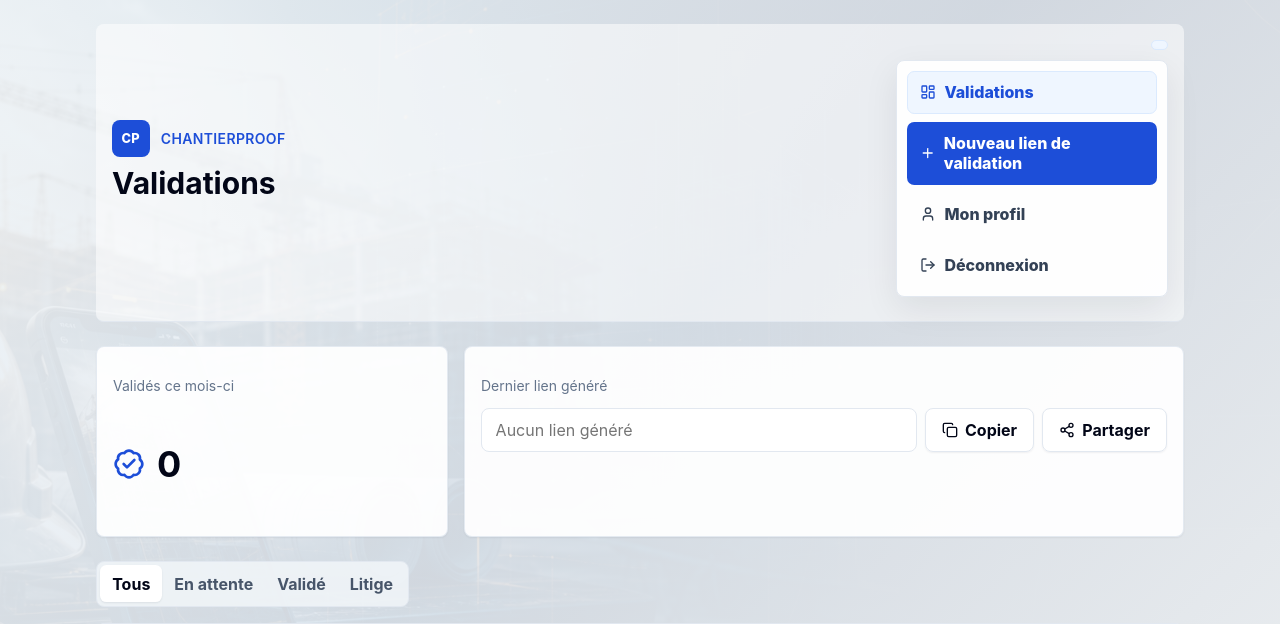
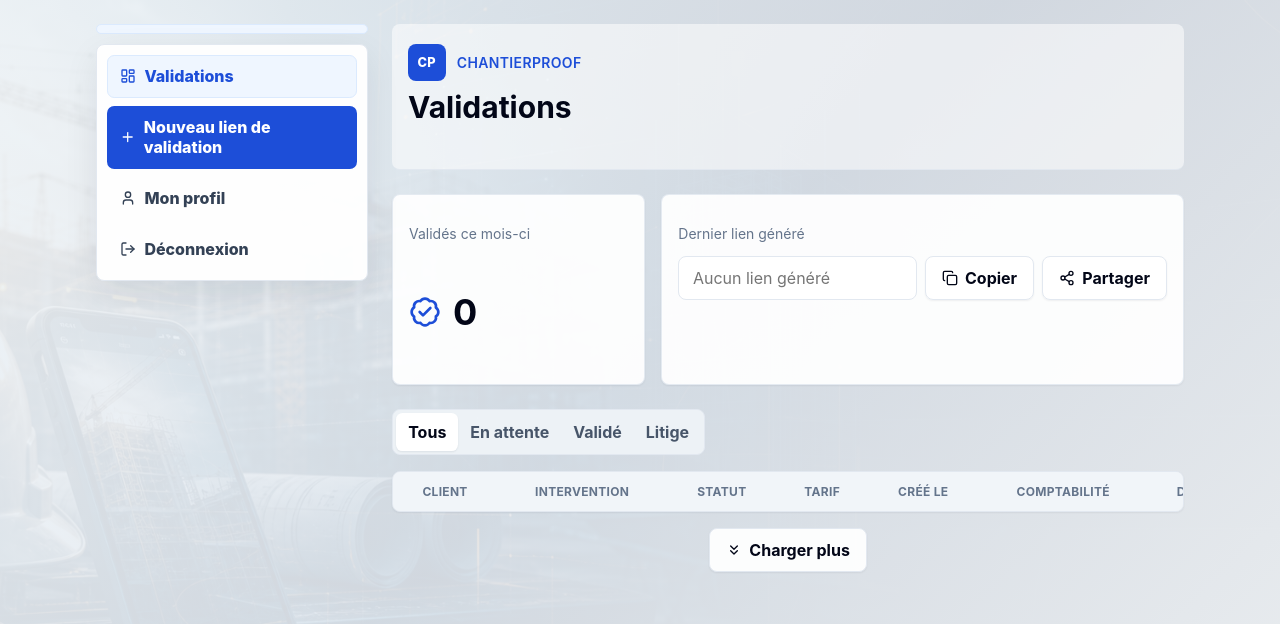
Before and after one commit to joel87-Hosy/ChantierProof-App, a PHP site: page /dashboard.html in a window 1280 px wide. Shown: the top 624 px of the page. Run offline with PHP 8.4, Linux system fonts and the light colour scheme; lists and menus that the app fills with data are empty; some libraries are stand-ins or nearby versions.

Commit message:
modification du menu

```diff
--- a/assets/css/styles.css
+++ b/assets/css/styles.css
@@ -465,9 +465,33 @@ main > header {
   .md-col-span-2 { grid-column: span 2 / span 2; }
   .segmented { width: auto; }
   .qr-panel { align-items: center; flex-direction: row; }
+  .dashboard-layout {
+    align-items: start;
+    display: grid;
+    gap: 1.5rem;
+    grid-template-columns: 17rem minmax(0, 1fr);
+  }
+  .dashboard-layout > .dashboard-header {
+    display: contents;
+  }
+  .dashboard-layout > .dashboard-header > div:first-child {
+    background: rgba(255,255,255,.55);
+    border-bottom: 1px solid var(--slate-200);
+    border-radius: .5rem;
+    grid-column: 2;
+    padding: 1rem 1rem 1.5rem;
+  }
+  .dashboard-layout > section {
+    grid-column: 2;
+    margin-top: 0;
+  }
   .dashboard-actions {
-    align-items: flex-end;
+    align-items: stretch;
     flex: 0 0 17rem;
+    grid-column: 1;
+    grid-row: 1 / span 3;
+    position: sticky;
+    top: 1rem;
     width: 17rem;
   }
   .dashboard-menu-trigger { display: none; }
--- a/dashboard.html
+++ b/dashboard.html
@@ -7,7 +7,7 @@
     <link rel="stylesheet" href="./assets/css/styles.css">
   </head>
   <body class="min-h-screen dashboard-bg text-slate-950">
-    <main class="mx-auto w-full max-w-6xl px-4 py-6 md-px-8">
+    <main class="dashboard-layout mx-auto w-full max-w-6xl px-4 py-6 md-px-8">
       <header class="dashboard-header flex flex-col gap-4 border-b border-slate-200 pb-6 md-flex-row md-items-center md-justify-between">
         <div>
           <div class="brand-lockup">
```
